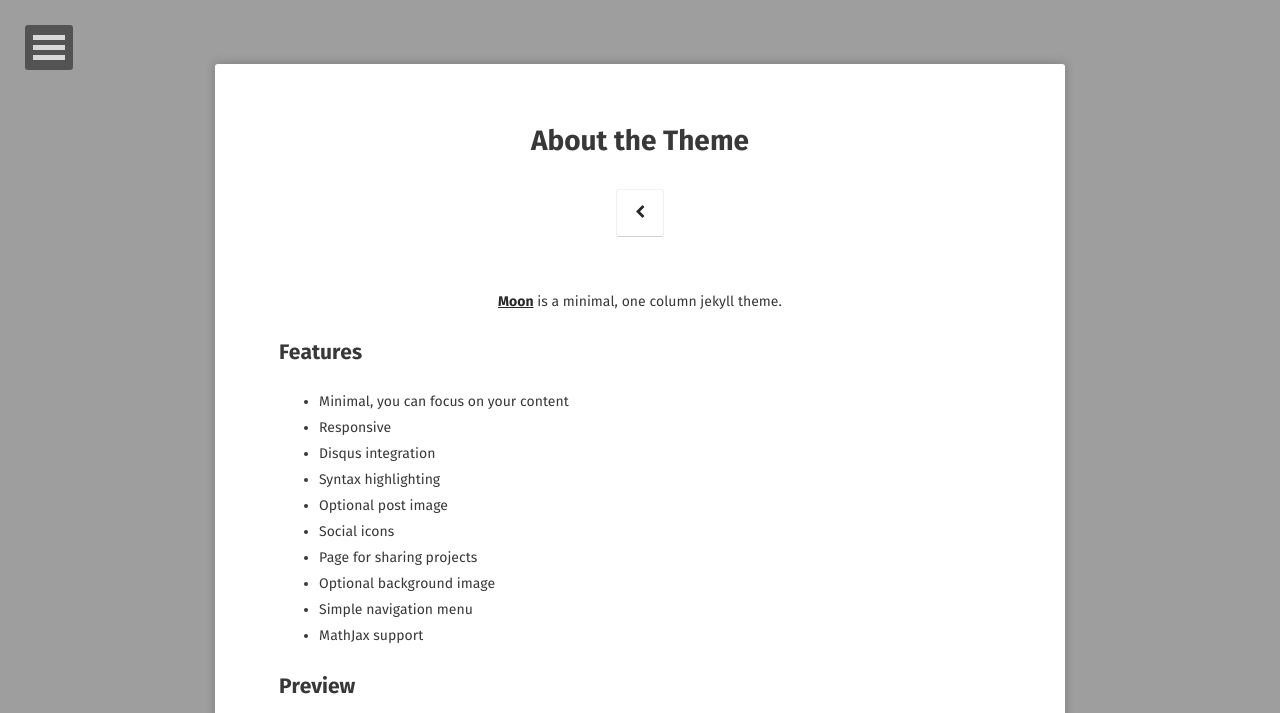
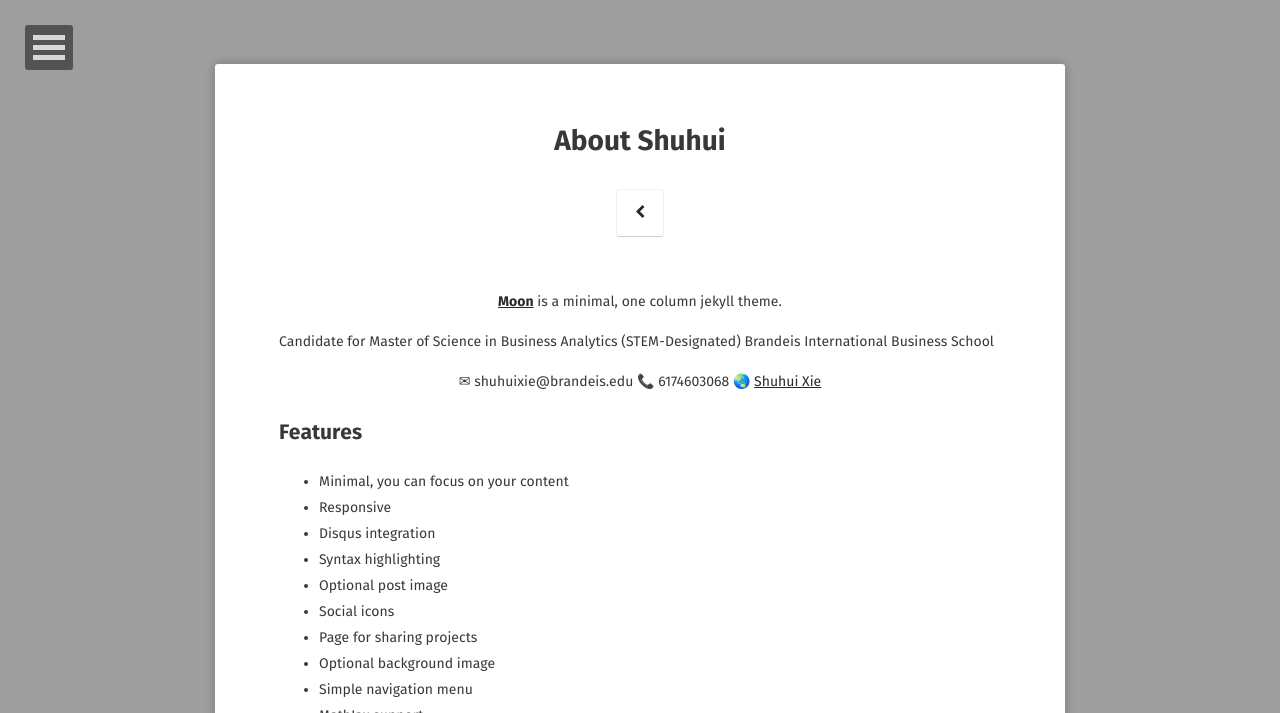
Before and after one commit to ShXIE-28/ShXIE-28.github.io, a Jekyll site: the page built from about/index.md, in a window 1280 px wide, cut to the strip 0-713 px from the top of the page. Built offline with Jekyll 4.4.1, drawn with Linux system fonts in a browser that asks for light colours; some web fonts are replaced.

Commit message:
Update index.md

```diff
--- a/about/index.md
+++ b/about/index.md
@@ -1,12 +1,16 @@
 ---
 layout: page
-title: About the Theme
+title: About Shuhui
 tags: [about, Jekyll, theme, moon]
-date: 2016-03-21
+date: 2020-05-15
 comments: false
 ---
 
 <center><a href="http://taylantatli.github.io/Moon"><b>Moon</b></a> is a minimal, one column jekyll theme.</center>
+Candidate for Master of Science in Business Analytics (STEM-Designated)
+Brandeis International Business School
+
+<center>✉ shuhuixie@brandeis.edu	📞 6174603068	🌏 <a href="www.linkedin.com/in/shuhui-xie">Shuhui Xie</a></center>
 
 ## Features
 * Minimal, you can focus on your content
```
